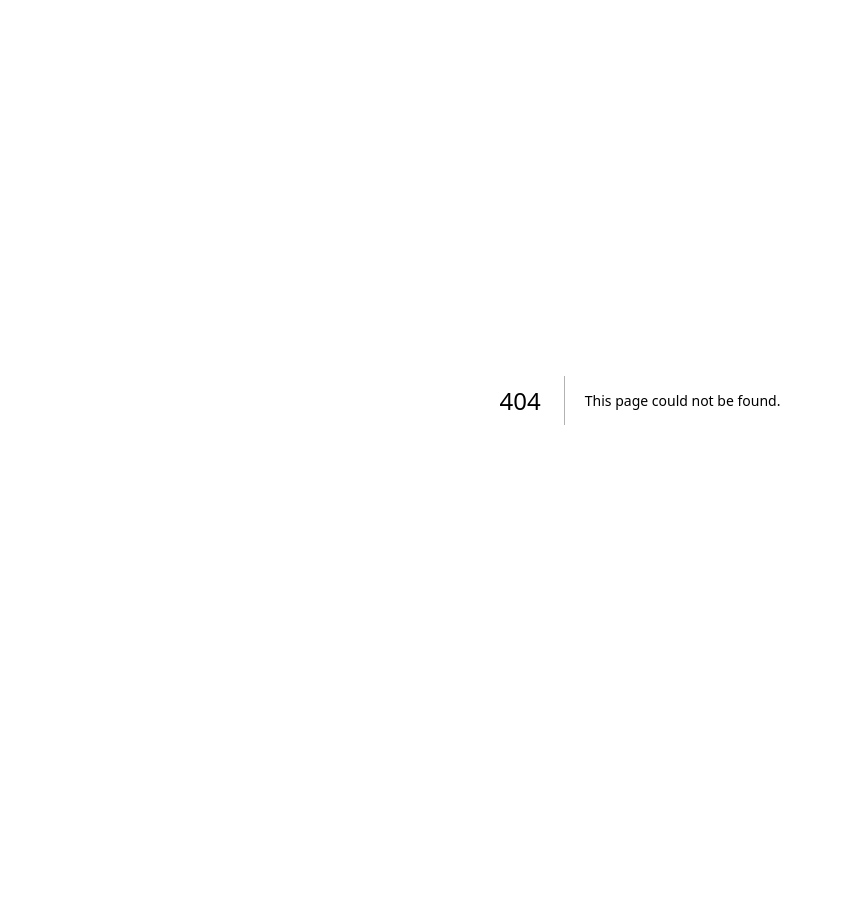
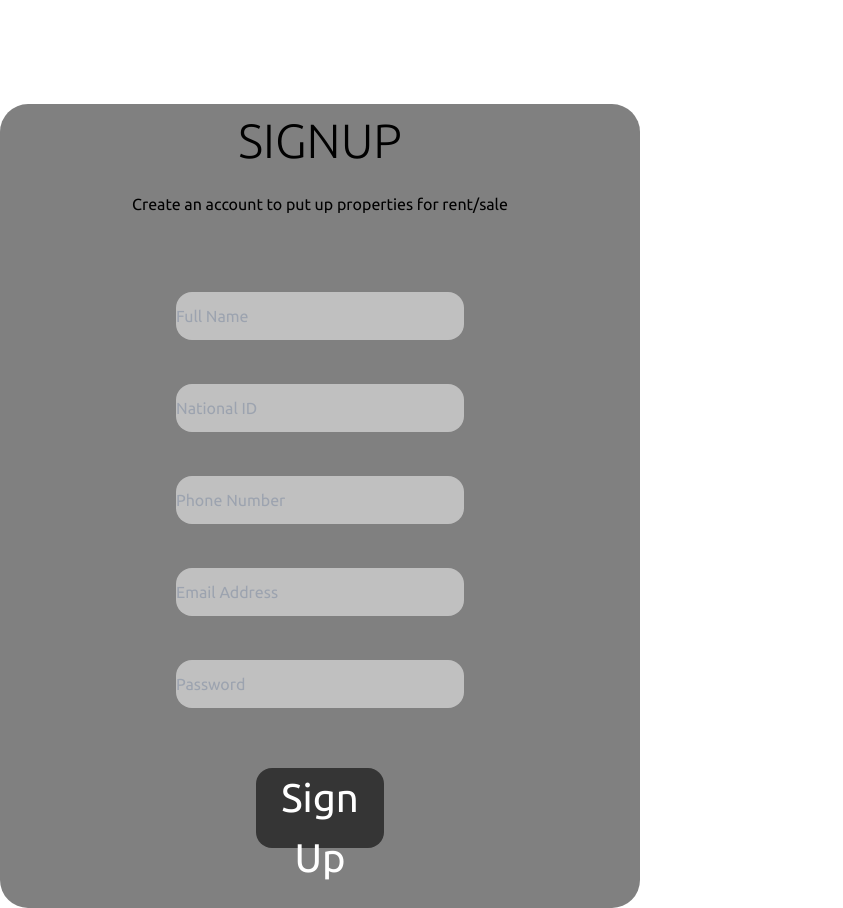
Before and after one commit to pronepoet/kejani-homes, a Next.js app: page /signup in a window 1280 px wide. Before the commit this address had no page. Shown: the whole page, without its empty margins (0-843 px from the left). Before the commit the page ends 800 px from the top, so only its background shows below. Built offline with nearby package versions, Linux system fonts and the light colour scheme.

Commit message:
Add the Login component

```diff
--- a/pages/index.js
+++ b/pages/index.js
@@ -2,7 +2,8 @@ import Head from 'next/head'
 import Image from 'next/image'
 import { Inter } from 'next/font/google'
 import styles from "../styles/Home.module.css"
-import Login from './login'
+import SignUp from './signup'
+// import Login from './login'
 const inter = Inter({ subsets: ['latin'] })
 import Navbar from '../components/Navbar'
 export default function Home() {
@@ -16,7 +17,8 @@ export default function Home() {
       </Head>
       <main className={styles.main}>
 <Navbar />
-       <Login />
+       {/* <Login /> */}
+       <SignUp />
       </main>
     </>
   )
--- /dev/null
+++ b/pages/signup.js
@@ -0,0 +1,38 @@
+import styles from "..//styles/Login.module.css"
+// import React from "react"
+export default function SignUp () {
+return (
+    <>
+    <div className={styles.container}>
+        <div className={styles.header}>
+        <h2 className={styles.h2}>SIGNUP</h2>
+    <p>Create an account to put up properties for rent/sale</p>
+        </div>
+
+        <form className={styles.form} action="">
+        {/* <label className = {styles.unameLabel} htmlFor="username">Username:</label> */}
+
+
+            <input className = {styles.uname}type="text" placeholder="Full Name" id="username" name="username" />
+            <br />
+
+            <input className = {styles.uname}type="text" placeholder="National ID" id="userid" name="userid" />
+            <br />
+
+            <input className = {styles.uname}type="text" placeholder="Phone Number" id="number" name="phone_number" />
+            <br />
+            <input className = {styles.uname}type="text" placeholder="Email Address" id="email_address" name="email_address" />
+            <br />
+
+
+            <input className = {styles.uname} type="password" placeholder="Password"  id="password" name="password" />
+            <br />
+            <button className= {styles.loginButton}type="submit">Sign Up</button>
+        </form>
+
+    </div>
+
+    </>
+)
+
+}
```
